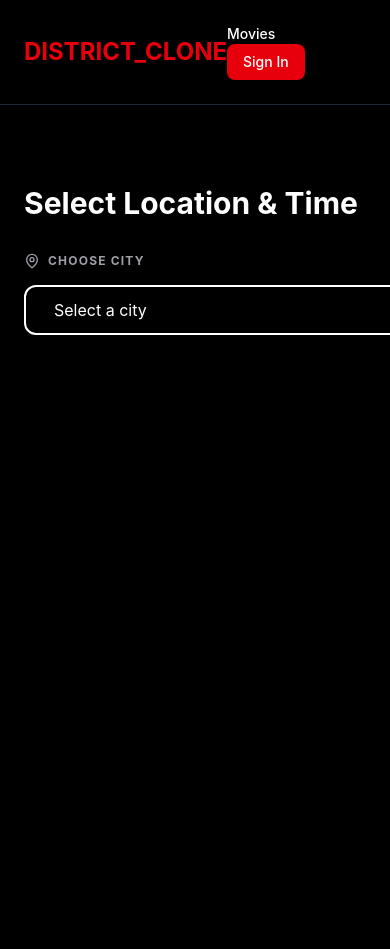
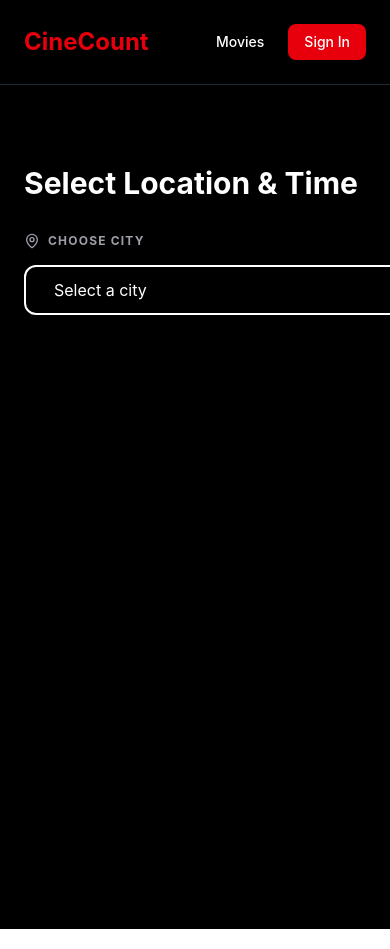
Before and after one commit to sam-codes0805/CineCount-, a React (Vite) app: page /booking/1 in a window 390 px wide. Shown: the top 949 px of the page. Built offline with nearby package versions, Linux system fonts and the light colour scheme.

Commit message:
Booking Procedure done!

```diff
--- a/index.html
+++ b/index.html
@@ -3,7 +3,7 @@
   <head>
     <meta charset="UTF-8" />
     <meta name="viewport" content="width=device-width, initial-scale=1.0" />
-    <title>clg-proj</title>
+    <title>CineCount</title>
   </head>
   <body class="">
     <div id="root"></div>
--- a/src/App.jsx
+++ b/src/App.jsx
@@ -8,7 +8,7 @@ function App() {
     <Router>
       <div className="min-h-screen bg-black text-white font-sans">
         <nav className="p-6 flex justify-between items-center border-b border-gray-800">
-          <h1 className="text-2xl font-bold text-red-600">DISTRICT_CLONE</h1>
+          <h1 className="text-2xl font-bold text-red-600">CineCount</h1>
           <div className="space-x-6 text-sm font-medium">
             <button className="hover:text-red-500">Movies</button>
             <button className="bg-red-600 px-4 py-2 rounded-lg">Sign In</button>
--- a/src/cities-name-list.json
+++ b/src/cities-name-list.json
@@ -715,7 +715,6 @@
   "Pusad",
   "Puthuppally",
   "Puttur",
-  "Puttur",
   "Qadian",
   "Raayachuru",
   "Rabkavi Banhatti",
@@ -761,7 +760,6 @@
   "Rameshwaram",
   "Ramganj Mandi",
   "Ramgarh",
-  "Ramnagar",
   "Ramnagar",
   "Ramngarh",
   "Rampur Maniharan",
@@ -812,7 +810,6 @@
   "Roorkee",
   "Rosera",
   "Rudauli",
-  "Rudrapur",
   "Rudrapur",
   "Rupnagar",
   "Sabalgarh",
@@ -905,7 +902,6 @@
   "Shahjahanpur",
   "Shahpur",
   "Shahpura",
-  "Shahpura",
   "Shajapur",
   "Shamgarh",
   "Shamli",
@@ -972,7 +968,6 @@
   "Sirsa",
   "Sirsaganj",
   "Sirsi",
-  "Sirsi",
   "Siruguppa",
   "Sitamarhi",
   "Sitapur",
@@ -998,7 +993,6 @@
   "Srikakulam",
   "Srikalahasti",
   "Srinagar",
-  "Srinagar",
   "Srinivaspur",
   "Srirampore",
   "Srisailam Project (Right Flank Colony) Township",
@@ -1009,7 +1003,6 @@
   "Sullurpeta",
   "Sultanganj",
   "Sultanpur",
-  "Sumerpur",
   "Sumerpur",
   "Sunabeda",
   "Sunam",
@@ -1090,7 +1083,6 @@
   "Tirukkoyilur",
   "Tirunelveli",
   "Tirupathur",
-  "Tirupathur",
   "Tirupati",
   "Tiruppur",
   "Tirur",
@@ -1115,7 +1107,6 @@
   "Tura",
   "Uchgaon",
   "Udaipur",
-  "Udaipur",
   "Udaipurwati",
   "Udgir",
   "Udhagamandalam",
@@ -1123,7 +1114,6 @@
   "Udumalaipettai",
   "Udupi",
   "Ujhani",
-  "Ujjain",
   "Umarga",
   "Umaria",
   "Umarkhed",
@@ -1155,7 +1145,6 @@
   "Valsad",
   "Vandavasi",
   "Vaniyambadi",
-  "Vapi",
   "Vapi",
   "Varanasi",
   "Varkala",
--- a/src/index.css
+++ b/src/index.css
@@ -1,6 +1 @@
 @import "tailwindcss";
-
-
-body {
-    @apply bg-black text-white;
-}
--- a/src/pages/Booking.jsx
+++ b/src/pages/Booking.jsx
@@ -4,8 +4,7 @@ import { MapPin, Clock } from 'lucide-react';
 import Cities from '../cities-name-list.json';
 
 const Booking = () => {
-  console.log(Cities);
-
+  const uniqueCities = [...new Set(Cities)];
   const { id } = useParams(); // Gets the movie ID from the URL
 
   const [selectedCity, setSelectedCity] = useState('');
@@ -15,8 +14,109 @@ const Booking = () => {
   const locations = ["Inox: PVR Mall", "Cinepolis: City Center", "Carnival: Downtown"];
   const timings = ["10:30 AM", "01:45 PM", "05:00 PM", "09:30 PM"];
 
+
+
+  const [selectedSeats, setSelectedSeats] = useState([]);
+
+// 1. Define the Theater Map (Rows & Seat Counts)
+    const rows = [
+      { id: 'A', type: 'VIP', price: 150, count: 12 },
+      { id: 'B', type: 'VIP', price: 150, count: 8 },
+      { id: 'C', type: 'Standard', price: 250, count: 10 },
+      { id: 'D', type: 'Standard', price: 250, count: 10 },
+      { id: 'E', type: 'Standard', price: 250, count: 10 },
+      { id: 'F', type: 'Standard', price: 250, count: 10 },
+      { id: 'G', type: 'Economy', price: 500, count: 12 },
+    ];
+
+    const toggleSeat = (rowId, seatNum) => {
+      const seatId = `${rowId}${seatNum}`;
+      if (selectedSeats.includes(seatId)) {
+        setSelectedSeats(selectedSeats.filter(s => s !== seatId));
+      } else {
+        setSelectedSeats([...selectedSeats, seatId]);
+      }
+    };
+
+    const [showSeatSelection, setShowSeatSelection] = useState(false);
+
+
+
+
+    // 1. Logic: Calculate Total Price
+    const calculateTotal = () => {
+      let total = 0;
+      selectedSeats.forEach(seatId => {
+        const rowId = seatId.charAt(0); // Gets 'A', 'B', etc.
+        const rowData = rows.find(r => r.id === rowId);
+        total += rowData ? rowData.price : 0;
+      });
+      return total;
+    };
+
+    // 2. Logic: Internet Handling Fee (to look like a real app)
+    const fee = selectedSeats.length > 0 ? 30 : 0;
+    const finalAmount = calculateTotal() + fee;
+
+    const [isConfirmed, setIsConfirmed] = useState(false);
+
+    if (isConfirmed) {
   return (
-    <div className="min-h-screen pt-20 px-6 max-w-5xl mx-auto">
+    <div className="min-h-screen flex items-center justify-center p-6 pt-24 bg-black">
+      <div className="bg-zinc-900 border border-zinc-800 p-8 rounded-[2rem] max-w-sm w-full relative overflow-hidden">
+        {/* Ticket Header */}
+        <div className="text-center mb-6">
+          <div className="bg-green-500 w-12 h-12 rounded-full flex items-center justify-center mx-auto mb-4 shadow-[0_0_20px_rgba(34,197,94,0.4)]">
+            <svg className="text-black w-6 h-6" fill="none" stroke="currentColor" viewBox="0 0 24 24"><path strokeLinecap="round" strokeLinejoin="round" strokeWidth="3" d="M5 13l4 4L19 7"></path></svg>
+          </div>
+          <h2 className="text-2xl font-black uppercase tracking-tighter">Booking Confirmed</h2>
+          <p className="text-zinc-500 text-sm">Enjoy your movie!</p>
+        </div>
+
+        {/* Ticket Details */}
+        <div className="space-y-4 border-y border-dashed border-zinc-800 py-6 my-6">
+          <div className="flex justify-between">
+            <span className="text-zinc-500 text-xs font-bold uppercase">Cinema</span>
+            <span className="text-white text-xs font-bold">{selectedLocation}</span>
+          </div>
+          <div className="flex justify-between">
+            <span className="text-zinc-500 text-xs font-bold uppercase">Seats</span>
+            <span className="text-red-500 text-xs font-bold">{selectedSeats.join(', ')}</span>
+          </div>
+          <div className="flex justify-between">
+            <span className="text-zinc-500 text-xs font-bold uppercase">Time</span>
+            <span className="text-white text-xs font-bold">{selectedTime}</span>
+          </div>
+        </div>
+
+        {/* Fake QR Code Area */}
+        <div className="bg-white p-4 rounded-xl aspect-square flex items-center justify-center mb-6">
+           {/* You can use a real QR library later, for now a placeholder */}
+           <div className="w-full h-full border-4 border-black border-double flex items-center justify-center">
+              <span className="text-black font-black text-center text-[8px] uppercase leading-none">
+                Scan at Theatre Entry<br/>CINECOUNT-IN-OFFICIAL
+              </span>
+           </div>
+        </div>
+
+        <button
+          onClick={() => window.location.href = '/'}
+          className="w-full py-4 bg-zinc-800 rounded-xl font-bold text-sm hover:bg-zinc-700 transition"
+        >
+          BACK TO HOME
+        </button>
+
+        {/* Decorative Ticket "Cuts" */}
+        <div className="absolute -left-4 top-1/2 -translate-y-1/2 w-8 h-8 bg-black rounded-full"></div>
+        <div className="absolute -right-4 top-1/2 -translate-y-1/2 w-8 h-8 bg-black rounded-full"></div>
+      </div>
+    </div>
+  );
+}
+
+
+  return (
+    <div className="min-h-screen h-full pt-20 px-6 max-w-5xl mx-auto">
       <h1 className="text-3xl font-bold mb-8">Select Location & Time</h1>
 
       {/* 0. City Selection */}
@@ -27,7 +127,7 @@ const Booking = () => {
         <div className="flex flex-wrap gap-4">
           <select className='rounded-xl border-2 px-6 py-3 bg-black' name="" defaultValue="" id="" onChange={(e) => setSelectedCity(e.target.value)}>
             <option value="">Select a city</option>
-            {Cities.map(city => (
+            {uniqueCities.map(city => (
               <option key={city} value={city}>
                 {city}
               </option>
@@ -76,10 +176,95 @@ const Booking = () => {
 
       {/* Next Step Button */}
       {selectedLocation && selectedTime && (
-        <button className="w-full bg-red-600 py-4 rounded-2xl font-black text-lg animate-bounce">
+        <button className="w-full bg-red-600 py-4 rounded-2xl font-black text-lg animate-bounce"
+          onClick= {() => setShowSeatSelection(true)}>
           CONTINUE TO SEAT SELECTION
         </button>
       )}
+
+
+      {showSeatSelection && <div className="mt-12 mb-20">
+        {/* THE SCREEN */}
+        <div className="w-full flex flex-col items-center mb-16">
+          <div className="w-3/4 h-1 bg-zinc-700 shadow-[0_0_20px_rgba(255,255,255,0.3)] rounded-full mb-2" />
+          <p className="text-[10px] text-zinc-500 font-bold uppercase tracking-[0.5em]">All eyes this way</p>
+        </div>
+
+        {/* SEAT GRID */}
+        <div className="flex flex-col gap-6 items-center">
+          {rows.map((row) => (
+            <div key={row.id} className="flex items-center gap-4">
+              <span className="text-zinc-600 font-bold w-4">{row.id}</span>
+              <div className="flex gap-2">
+                {[...Array(row.count)].map((_, i) => {
+                  const seatNum = i + 1;
+                  const isSelected = selectedSeats.includes(`${row.id}${seatNum}`);
+
+                  return (
+                    <button
+                      key={seatNum}
+                      onClick={() => toggleSeat(row.id, seatNum)}
+                      className={`w-7 h-7 md:w-8 md:h-8 rounded-t-lg border-2 text-[10px] font-bold transition-all
+                        ${isSelected
+                          ? 'bg-red-600 border-red-600 text-white scale-110 shadow-[0_0_15px_rgba(220,38,38,0.5)]'
+                          : 'border-zinc-800 text-zinc-500 hover:border-zinc-500'}`}
+                    >
+                      {seatNum}
+                    </button>
+                  );
+                })}
+              </div>
+            </div>
+          ))}
+        </div>
+
+
+      {/* 1. THE LEGEND (Fills the white space) */}
+          <div className="flex justify-center gap-8 mt-12 pb-32 border-t border-zinc-900 pt-10">
+            <div className="flex items-center gap-2">
+              <div className="w-4 h-4 rounded border-2 border-zinc-800" />
+              <span className="text-zinc-500 text-xs font-bold uppercase tracking-wider">Available</span>
+            </div>
+            <div className="flex items-center gap-2">
+              <div className="w-4 h-4 rounded bg-red-600 shadow-[0_0_10px_rgba(220,38,38,0.5)]" />
+              <span className="text-zinc-500 text-xs font-bold uppercase tracking-wider">Selected</span>
+            </div>
+            <div className="flex items-center gap-2">
+              <div className="w-4 h-4 rounded bg-zinc-800" />
+              <span className="text-zinc-500 text-xs font-bold uppercase tracking-wider">Occupied</span>
+            </div>
+          </div>
+
+      </div>  }
+
+
+
+
+
+
+    {selectedSeats.length > 0 && (
+      <div className="fixed bottom-0 left-0 w-full bg-zinc-900 border-t border-zinc-800 p-6 animate-in slide-in-from-bottom duration-500">
+        <div className="max-w-5xl mx-auto flex justify-between items-center">
+
+          <div>
+            <p className="text-zinc-400 text-xs font-bold uppercase tracking-widest">
+              {selectedSeats.length} Ticket(s) • {selectedSeats.join(', ')}
+            </p>
+            <h2 className="text-2xl font-black text-white">
+              ₹{finalAmount}
+              <span className="text-xs text-zinc-500 ml-2 font-normal">(Incl. fees)</span>
+            </h2>
+          </div>
+
+          <button
+            className="bg-red-600 text-white px-10 py-4 rounded-2xl font-black hover:bg-red-700 transition-all hover:scale-105 active:scale-95 shadow-[0_0_30px_rgba(220,38,38,0.3)]"
+            onClick={() => setIsConfirmed(true)}
+          >
+            PAY NOW
+          </button>
+
+        </div>
+      </div>)}
 
     </div>
   );
```
